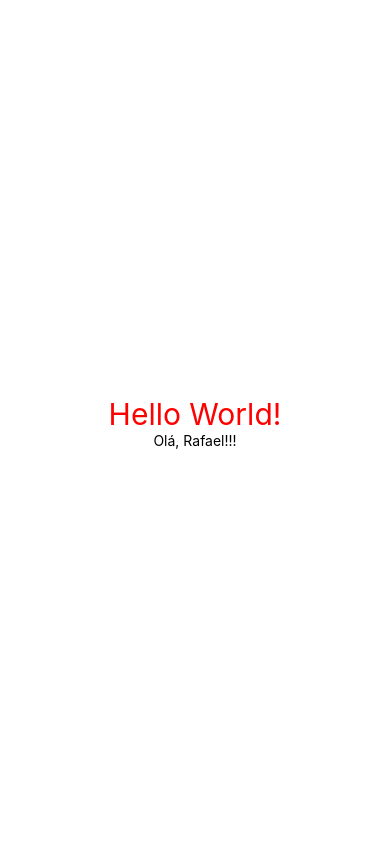
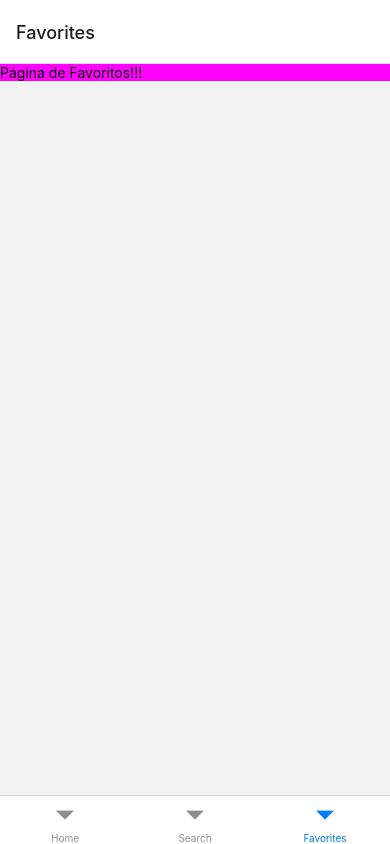
Before and after one commit to rafaelmachadobr/receita-facil, a React Native app: screen /Favorites in a window 390 px wide. Built offline with nearby package versions, Linux system fonts and the light colour scheme.

Commit message:
Adicionando Tabs Navigator

```diff
--- a/App.js
+++ b/App.js
@@ -1,31 +1,12 @@
-import { View, Text, StyleSheet } from 'react-native';
+import { View, Text } from "react-native";
+
+import { NavigationContainer } from "@react-navigation/native";
+import { Routes } from "./src/routes";
 
 export default function App() {
   return (
-    <View style={styles.container}>
-      <Text style={styles.text}>Hello World!</Text>
-      <Nome nome="Rafael" />
-    </View>
+    <NavigationContainer>
+      <Routes />
+    </NavigationContainer>
   );
 }
-
-const styles = StyleSheet.create({
-  container: {
-    flex: 1,
-    backgroundColor: '#fff',
-    alignItems: 'center',
-    justifyContent: 'center',
-  },
-  text: {
-    color: 'red',
-    fontSize: 30,
-  },
-});
-
-function Nome({ nome }) {
-  return (
-    <View>
-      <Text>Olá, {nome}!!!</Text>
-    </View>
-  );
-}
--- a/src/pages/detail/index.js
+++ b/src/pages/detail/index.js
@@ -1,6 +1,6 @@
 import { View, Text, StyleSheet } from "react-native";
 
-export default function Detail() {
+export function Detail() {
   return (
     <View style={styles.container}>
       <Text>Página Detalhes da receita!!!</Text>
--- a/src/pages/favorites/index.js
+++ b/src/pages/favorites/index.js
@@ -1,6 +1,6 @@
 import { View, Text, StyleSheet } from "react-native";
 
-export default function Favorites() {
+export function Favorites() {
   return (
     <View style={styles.container}>
       <Text>Página de Favoritos!!!</Text>
--- a/src/pages/home/index.js
+++ b/src/pages/home/index.js
@@ -1,6 +1,6 @@
 import { View, Text, StyleSheet } from "react-native";
 
-export default function Home() {
+export function Home() {
   return (
     <View style={styles.container}>
       <Text>Página Home!!!</Text>
--- a/src/pages/search/index.js
+++ b/src/pages/search/index.js
@@ -1,6 +1,6 @@
 import { View, Text, StyleSheet } from "react-native";
 
-export default function Search() {
+export function Search() {
   return (
     <View style={styles.container}>
       <Text>Página Buscar!!!</Text>
--- /dev/null
+++ b/src/routes/index.js
@@ -0,0 +1,17 @@
+import { createBottomTabNavigator } from "@react-navigation/bottom-tabs";
+
+import { Home } from "../pages/home";
+import { Search } from "../pages/search";
+import { Favorites } from "../pages/favorites";
+
+const tab = createBottomTabNavigator();
+
+export function Routes() {
+  return (
+    <tab.Navigator>
+      <tab.Screen name="Home" component={Home} />
+      <tab.Screen name="Search" component={Search} />
+      <tab.Screen name="Favorites" component={Favorites} />
+    </tab.Navigator>
+  );
+}
```
